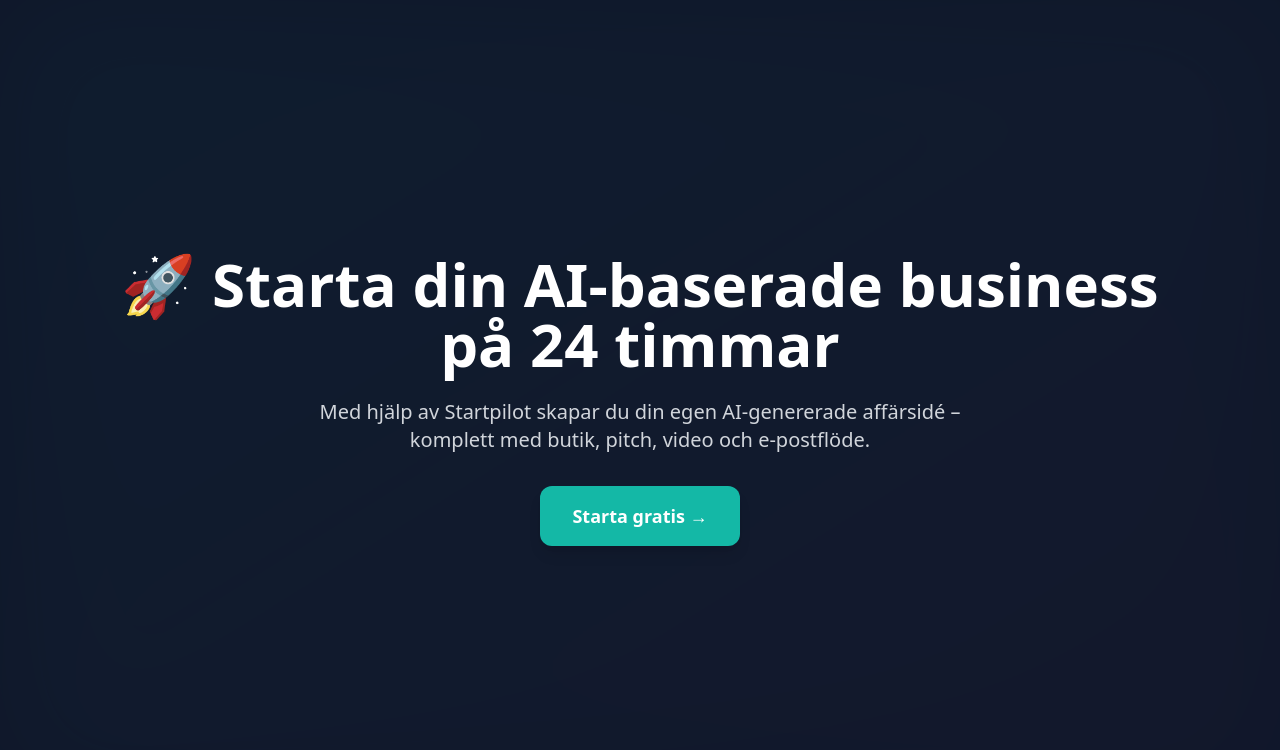
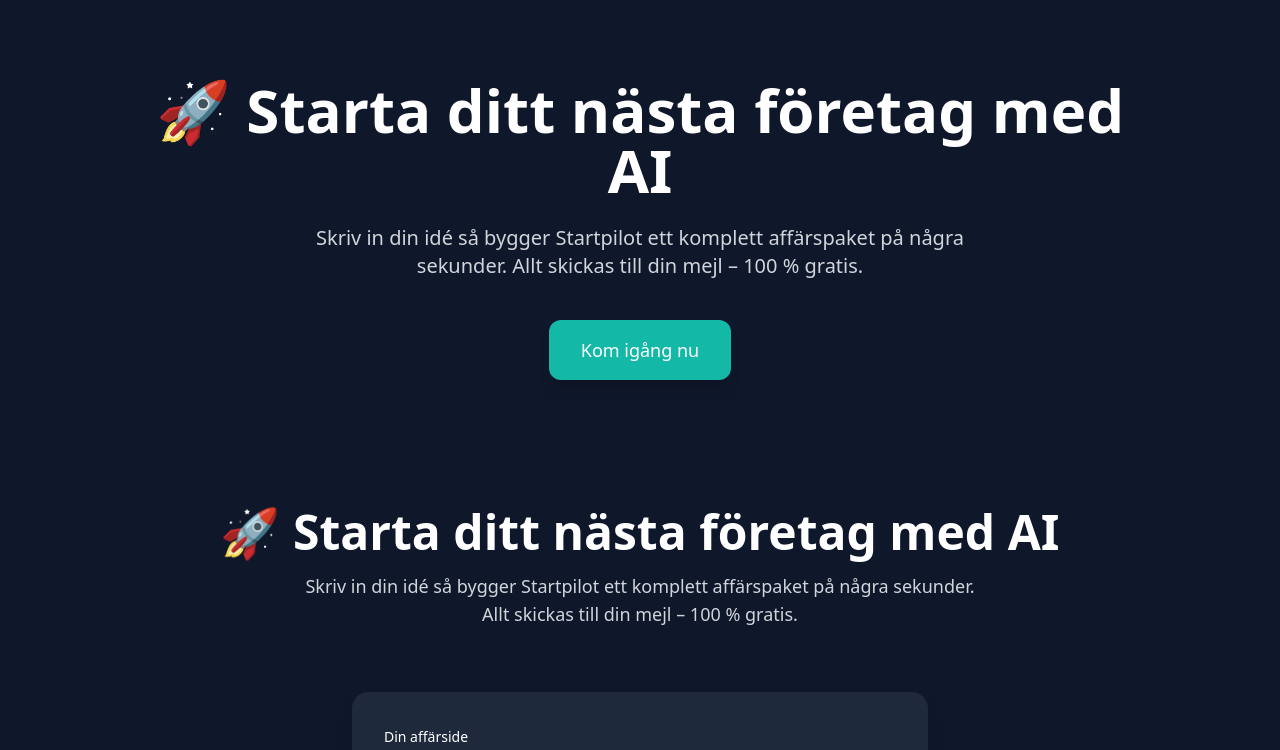
Before and after one commit to hrgr01/startpilot, a Next.js app: page / in a window 1280 px wide. Shown: the top 750 px of the page. Built offline with nearby package versions, Linux system fonts and the light colour scheme.

Commit message:
Update Hero.js

```diff
--- a/components/Hero.js
+++ b/components/Hero.js
@@ -1,38 +1,35 @@
-import Link from "next/link";
+// components/Hero.js
 import { motion } from "framer-motion";
 
 export default function Hero() {
   return (
-    <div className="min-h-screen bg-[#0f172a] text-white flex flex-col items-center justify-center px-6 py-24 relative overflow-hidden">
-      <motion.div
+    <section className="bg-[#0f172a] py-20 px-6 text-white">
+      <div className="max-w-5xl mx-auto text-center">
+        <motion.h1
           initial={{ opacity: 0, y: 40 }}
           animate={{ opacity: 1, y: 0 }}
           transition={{ duration: 0.8 }}
-        className="text-center z-10"
+          className="text-5xl md:text-6xl font-extrabold mb-6"
         >
-        <h1 className="text-4xl md:text-6xl font-bold mb-6 leading-tight">
-          🚀 Starta din AI-baserade business <br className="hidden md:block" /> på 24 timmar
-        </h1>
-        <p className="text-lg md:text-xl text-gray-300 max-w-2xl mx-auto mb-8">
-          Med hjälp av Startpilot skapar du din egen AI-genererade affärsidé – komplett med butik, pitch, video och e-postflöde.
-        </p>
-        <Link href="/form">
-          <motion.button
-            whileHover={{ scale: 1.05 }}
-            whileTap={{ scale: 0.97 }}
-            className="bg-teal-500 hover:bg-teal-600 transition px-8 py-4 text-white font-semibold text-lg rounded-xl shadow-lg"
+          🚀 Starta ditt nästa företag med AI
+        </motion.h1>
+        <motion.p
+          initial={{ opacity: 0, y: 20 }}
+          animate={{ opacity: 1, y: 0 }}
+          transition={{ delay: 0.2, duration: 0.8 }}
+          className="text-xl text-gray-300 max-w-2xl mx-auto"
         >
-            Starta gratis →
-          </motion.button>
-        </Link>
+          Skriv in din idé så bygger Startpilot ett komplett affärspaket på några sekunder. Allt skickas till din mejl – 100 % gratis.
+        </motion.p>
+        <motion.div
+          initial={{ opacity: 0, scale: 0.9 }}
+          animate={{ opacity: 1, scale: 1 }}
+          transition={{ delay: 0.4, duration: 0.6 }}
+          className="mt-10 inline-block px-8 py-4 bg-teal-500 hover:bg-teal-600 text-white text-lg rounded-xl shadow-lg cursor-pointer"
+        >
+          Kom igång nu
         </motion.div>
-
-      <motion.div
-        initial={{ opacity: 0 }}
-        animate={{ opacity: 0.2 }}
-        transition={{ delay: 0.6, duration: 1.2 }}
-        className="absolute inset-0 bg-gradient-to-br from-teal-500/20 to-pink-500/10 rounded-3xl blur-3xl"
-      />
       </div>
+    </section>
   );
 }
```
Lines whose indentation alone changed are shown as unchanged.
